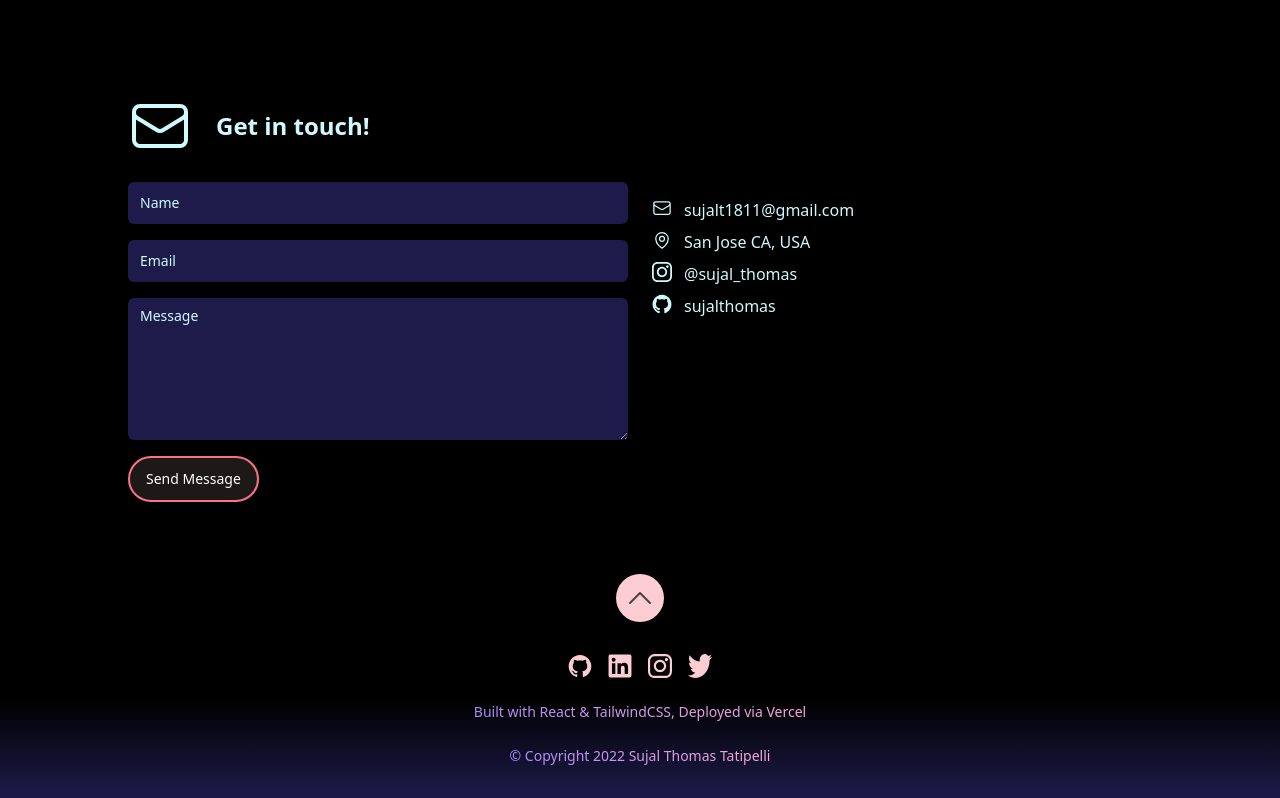
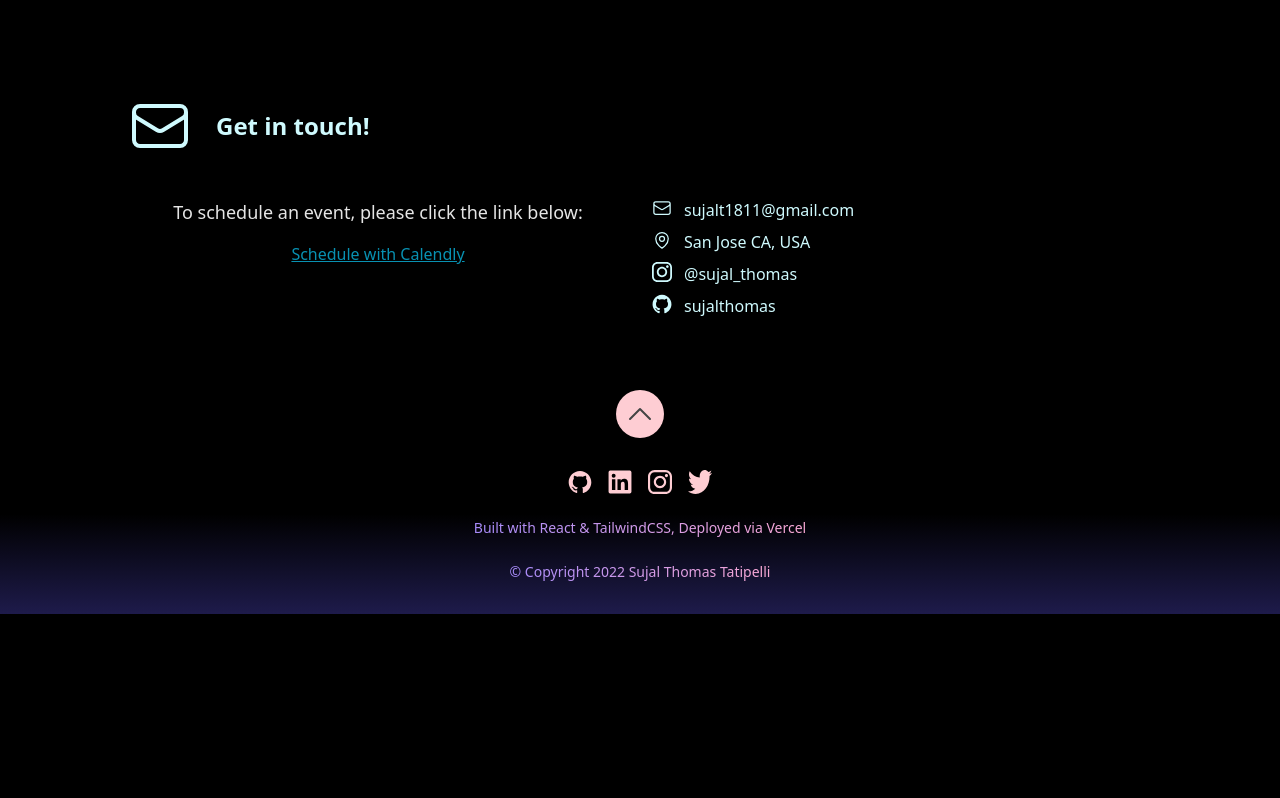
Before and after one commit to sujalthomas/Website_portfolio_nextjs, a Next.js app: page / in a window 1280 px wide. Shown: the part 4275-5073 px from the top of the page. After the commit the page ends 4889 px from the top, so only its background shows below. Built offline with nearby package versions, Linux system fonts and the light colour scheme.

Commit message:
added calendly in contact form

```diff
--- a/src/components/Sections/Contact/ContactForm.tsx
+++ b/src/components/Sections/Contact/ContactForm.tsx
@@ -1,76 +1,18 @@
-import {FC, memo, useCallback, useMemo, useState} from 'react';
-
-interface FormData {
-  name: string;
-  email: string;
-  message: string;
-}
+import {FC, memo} from 'react';
 
 const ContactForm: FC = memo(() => {
-  const defaultData = useMemo(
-    () => ({
-      name: '',
-      email: '',
-      message: '',
-    }),
-    [],
-  );
-
-  const [data, setData] = useState<FormData>(defaultData);
-
-  const onChange = useCallback(
-    <T extends HTMLInputElement | HTMLTextAreaElement>(event: React.ChangeEvent<T>): void => {
-      const {name, value} = event.target;
-
-      const fieldData: Partial<FormData> = {[name]: value};
-
-      setData({...data, ...fieldData});
-    },
-    [data],
-  );
-
-  const handleSendMessage = useCallback(
-    async (event: React.FormEvent<HTMLFormElement>) => {
-      event.preventDefault();
-      /**
-       * This is a good starting point to wire up your form submission logic
-       * */
-      console.log('Data to send: ', data);
-    },
-    [data],
-  );
-
-  const inputClasses =
-    'bg-indigo-950 border-0 focus:border-0 focus:outline-none focus:ring-1 focus:ring-cyan-600 rounded-md placeholder:text-cyan-100 placeholder:text-sm text-neutral-200 text-sm';
-
   return (
-    <form className="grid min-h-[320px] grid-cols-1 gap-y-4" method="POST" onSubmit={handleSendMessage}>
-      <input className={inputClasses} name="name" onChange={onChange} placeholder="Name" required type="text" />
-      <input
-        autoComplete="email"
-        className={inputClasses}
-        name="email"
-        onChange={onChange}
-        placeholder="Email"
-        required
-        type="email"
-      />
-      <textarea
-        className={inputClasses}
-        maxLength={250}
-        name="message"
-        onChange={onChange}
-        placeholder="Message"
-        required
-        rows={6}
-      />
-      <button
-        aria-label="Submit contact form"
-        className="w-max rounded-full border-2 border-rose-400 bg-stone-900 px-4 py-2 text-sm font-medium text-white shadow-md outline-none hover:bg-stone-800 focus:ring-2 focus:ring-orange-600 focus:ring-offset-2 focus:ring-offset-stone-800"
-        type="submit">
-        Send Message
-      </button>
-    </form>
+    <div className="text-center p-4">
+      <p className="mb-4 text-neutral-200 text-lg">To schedule an event, please click the link below:</p>
+      <a
+        href="https://calendly.com/sujalthomas1234/30min"
+        target="_blank"
+        rel="noopener noreferrer"
+        className="text-cyan-600 underline hover:text-cyan-800"
+      >
+        Schedule with Calendly
+      </a>
+    </div>
   );
 });
 
```
Also changed, not shown: 1 other file (tests, documents, lock files or other folders).
